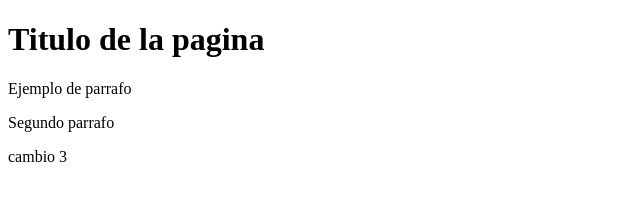
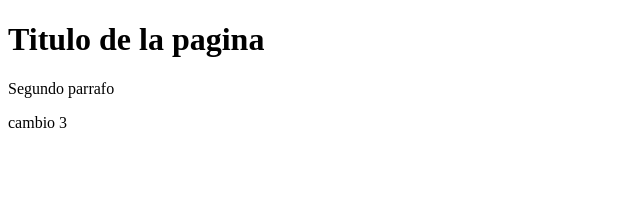
Before and after one commit to Dant325/prueba1, a plain HTML site: page index.html in a window 1280 px wide. Shown: the whole page, without its empty margins (0-640 px from the left). Drawn offline with Linux system fonts and the light colour scheme.

Commit message:
Update index.html

```diff
--- a/index.html
+++ b/index.html
@@ -8,7 +8,6 @@
 </head>
 <body>
     <h1>Titulo de la pagina</h1>
-    <p>Ejemplo de parrafo</p>
     <p>Segundo parrafo</p>
     <p>cambio 3</p>
 </body>
```
